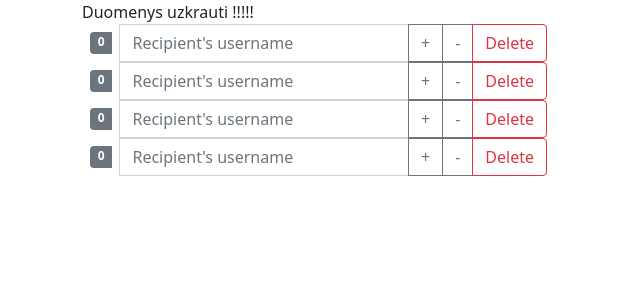
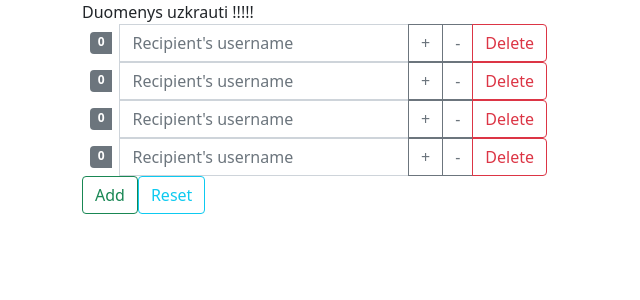
Before and after one commit to tsimonavicius/spring-courses-2021-04, a React (Create React App) app in the folder restful-eshop/eshop-ui/: page / in a window 1280 px wide. Shown: the top 300 px of the page, without its empty margins (0-640 px from the left). Built offline with nearby package versions, Linux system fonts and the light colour scheme.

Commit message:
23 paskaita add item, reset quantity

```diff
--- a/restful-eshop/eshop-ui/src/components/examples/controlled/Items.js
+++ b/restful-eshop/eshop-ui/src/components/examples/controlled/Items.js
@@ -1,6 +1,7 @@
 import React from "react";
 import Item from "./Item";
 import ItemLifeCycleHooks from "./ItemLifeCycleHooks";
+import ItemsActions from "./ItemsActions";
 
 export default class Items extends React.Component {
 
@@ -63,6 +64,33 @@ export default class Items extends React.Component {
         this.setState({items});
     }
 
+    onHandlingAddItem = () => {
+        const items = [...this.state.items];
+        let max = 0;
+
+        if (items && items.length > 0) {
+            max = items[0].id;
+            for (let i = 1, len = items.length; i < len; i++) {
+               if(items[i].id > max){
+                   max= items[i].id;
+               }
+            }
+        }
+
+        items.push({id: max + 1, text: '', quantity: 0, isItemTextVisible: false});
+
+        this.setState({items});
+    }
+
+    onHandlingResetQuantity = () => {
+        const items = this.state.items.map(item => {
+            item.quantity = 0;
+            return item;
+        })
+
+        this.setState({items});
+    }
+
     render() {
         return (
             <>
@@ -76,6 +104,8 @@ export default class Items extends React.Component {
                                                        onHandlingHideText={this.onHandlingHideText}
                                                        onHandlingDeleteItem={this.onHandlingDeleteItem}/>)
                 }
+                <ItemsActions onHandlingAddItem={this.onHandlingAddItem}
+                              onHandlingResetQuantity={this.onHandlingResetQuantity}/>
             </>
         );
     }
--- /dev/null
+++ b/restful-eshop/eshop-ui/src/components/examples/controlled/ItemsActions.js
@@ -0,0 +1,19 @@
+import React from "react";
+
+export default class ItemsActions extends React.Component {
+
+    render() {
+        return (
+            <div>
+                <button className="btn btn-outline-success"
+                        type="button"
+                        onClick={() => this.props.onHandlingAddItem()}>Add
+                </button>
+                <button className="btn btn-outline-info"
+                        type="button"
+                        onClick={() => this.props.onHandlingResetQuantity()}>Reset
+                </button>
+            </div>
+        );
+    }
+}
```
